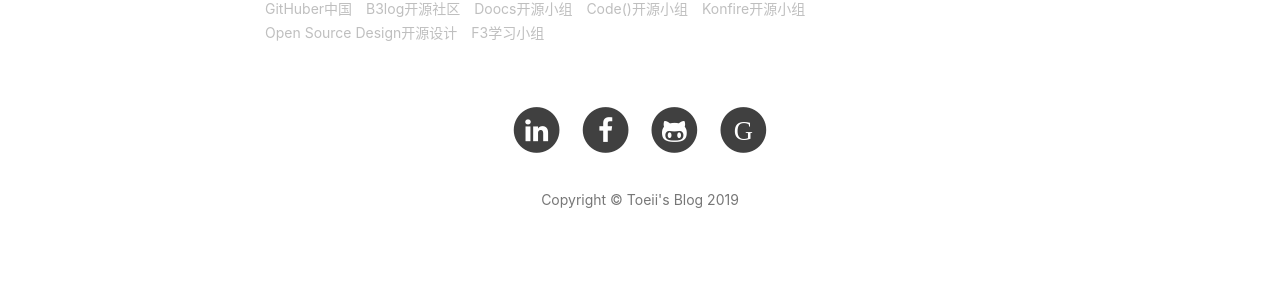
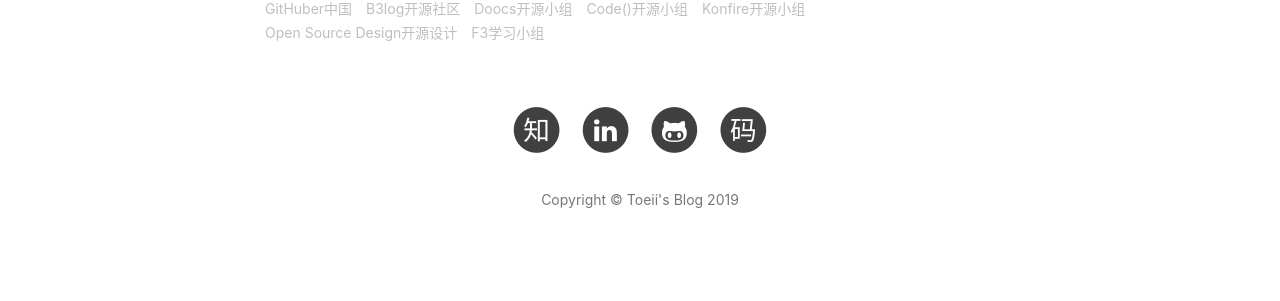
Before and after one commit to toeii/toeii.github.io, a Jekyll site: the page built from _posts/2018-05-01-Hello.md, in a window 1280 px wide. Shown: the part 1336-1637 px from the top of the page. Built offline with Jekyll 4.4.1, drawn with Linux system fonts in a browser that asks for light colours; nearby versions of some CDN libraries; comment, search, counter and statistics services are not loaded.

```diff
--- a/_config.yml
+++ b/_config.yml
@@ -21,9 +21,9 @@ RSS: false
 # weibo_username:     toeii
 linkedin_username:     toeii
 gitee_username:     toeii
-# zhihu_username:     toeii
 github_username:    toeii
-facebook_username:  TOE1I
+zhihu_username:     toeii
+# facebook_username:  TOE1I
 # jianshu_username:   954316e599d3
 
 # Build settings
@@ -66,7 +66,6 @@ gitalk:
   owner: toeii    #github用户名
   admin: toeii
   distractionFreeMode: true #是否启用类似FB的阴影遮罩
-  id: 'window.location.pathname'
 
 # 统计
 
--- a/_includes/footer.html
+++ b/_includes/footer.html
@@ -93,7 +93,7 @@
                         <a target="_blank" href="https://gitee.com/{{ site.gitee_username }}">
                             <span class="fa-stack fa-lg">
                                 <i class="fa fa-circle fa-stack-2x"></i>
-                                <i class="fa  fa-stack-1x fa-inverse">G</i>
+                                <i class="fa  fa-stack-1x fa-inverse">码</i>
                             </span>
                         </a>
                     </li>
--- a/_layouts/page.html
+++ b/_layouts/page.html
@@ -198,7 +198,7 @@ layout: default
                                 <a target="_blank" href="https://gitee.com/{{ site.gitee_username }}">
                                     <span class="fa-stack fa-lg">
                                         <i class="fa fa-circle fa-stack-2x"></i>
-                                        <i class="fa  fa-stack-1x fa-inverse">G</i>
+                                        <i class="fa  fa-stack-1x fa-inverse">码</i>
                                     </span>
                                 </a>
                             </li>
--- a/_layouts/post.html
+++ b/_layouts/post.html
@@ -93,13 +93,13 @@ layout: default
                 <script src="{{ site.baseurl }}/js/md5.min.js"></script>
                 <script type="text/javascript">
                     var gitalk = new Gitalk({
-                    clientID: '{{site.gitalk.clientID}}',
-                    clientSecret: '{{site.gitalk.clientSecret}}',
-                    repo: '{{site.gitalk.repo}}',
-                    owner: '{{site.gitalk.owner}}',
-                    admin: ['{{site.gitalk.admin}}'],
-                    distractionFreeMode: {{site.gitalk.distractionFreeMode}},
-                    id: md5(location.pathname),
+                        clientID: '{{site.gitalk.clientID}}',
+                        clientSecret: '{{site.gitalk.clientSecret}}',
+                        repo: '{{site.gitalk.repo}}',
+                        owner: '{{site.gitalk.owner}}',
+                        admin: ['{{site.gitalk.admin}}'],
+                        distractionFreeMode: '{{site.gitalk.distractionFreeMode}}',
+                        id:  md5(location.pathname),
                     });
                     gitalk.render('gitalk-container');
                 </script>
--- a/about.html
+++ b/about.html
@@ -123,7 +123,7 @@ header-img: "img/post-bg-rwd.jpg"
         repo: '{{site.gitalk.repo}}',
         owner: '{{site.gitalk.owner}}',
         admin: ['{{site.gitalk.admin}}'],
-    distractionFreeMode: {{site.gitalk.distractionFreeMode}},
+        distractionFreeMode: '{{site.gitalk.distractionFreeMode}}',
         id: 'about',
     });
     gitalk.render('gitalk-container');
```
Also changed, not shown: other parts of about.html (+1 -1 lines). Lines whose indentation alone changed are shown as unchanged.
